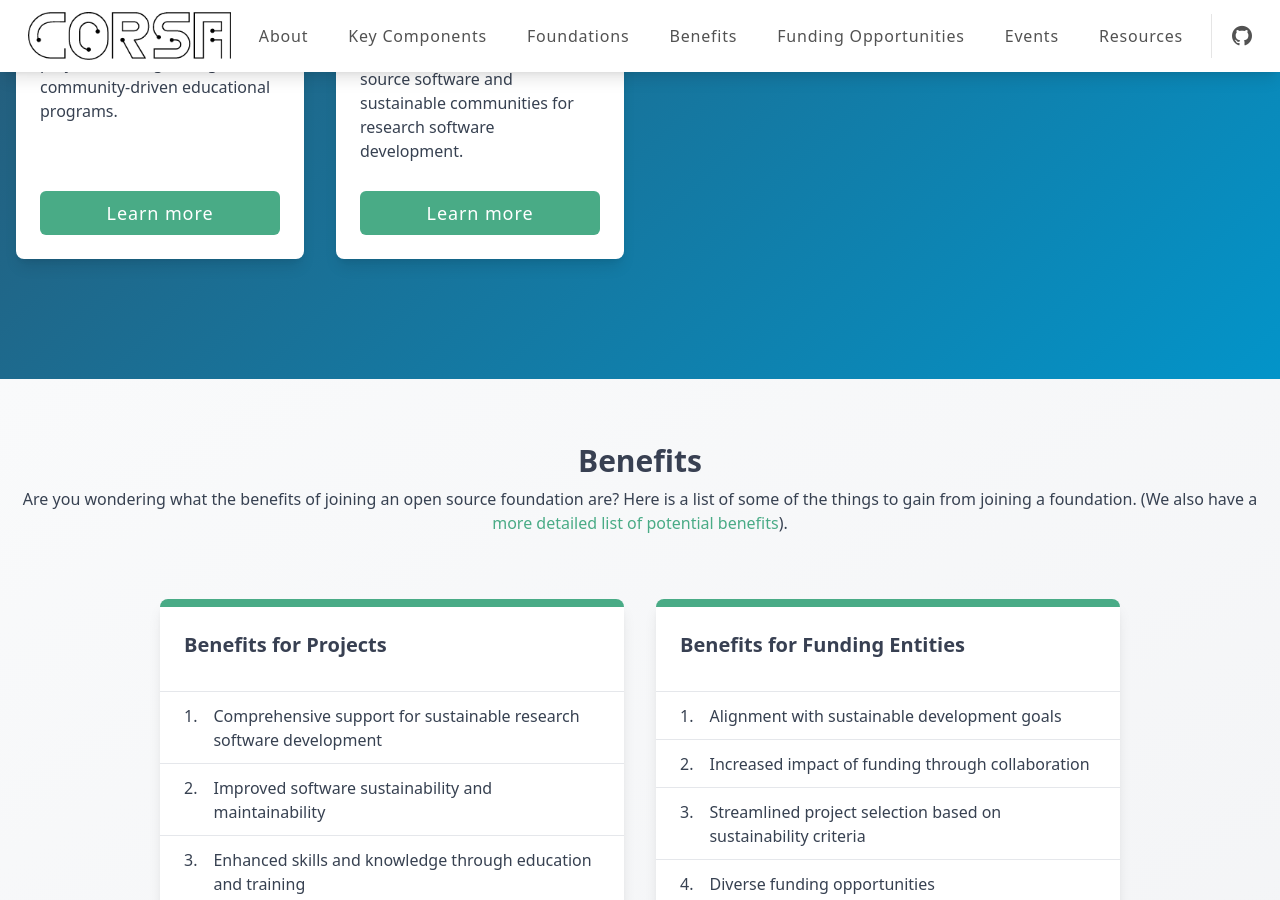
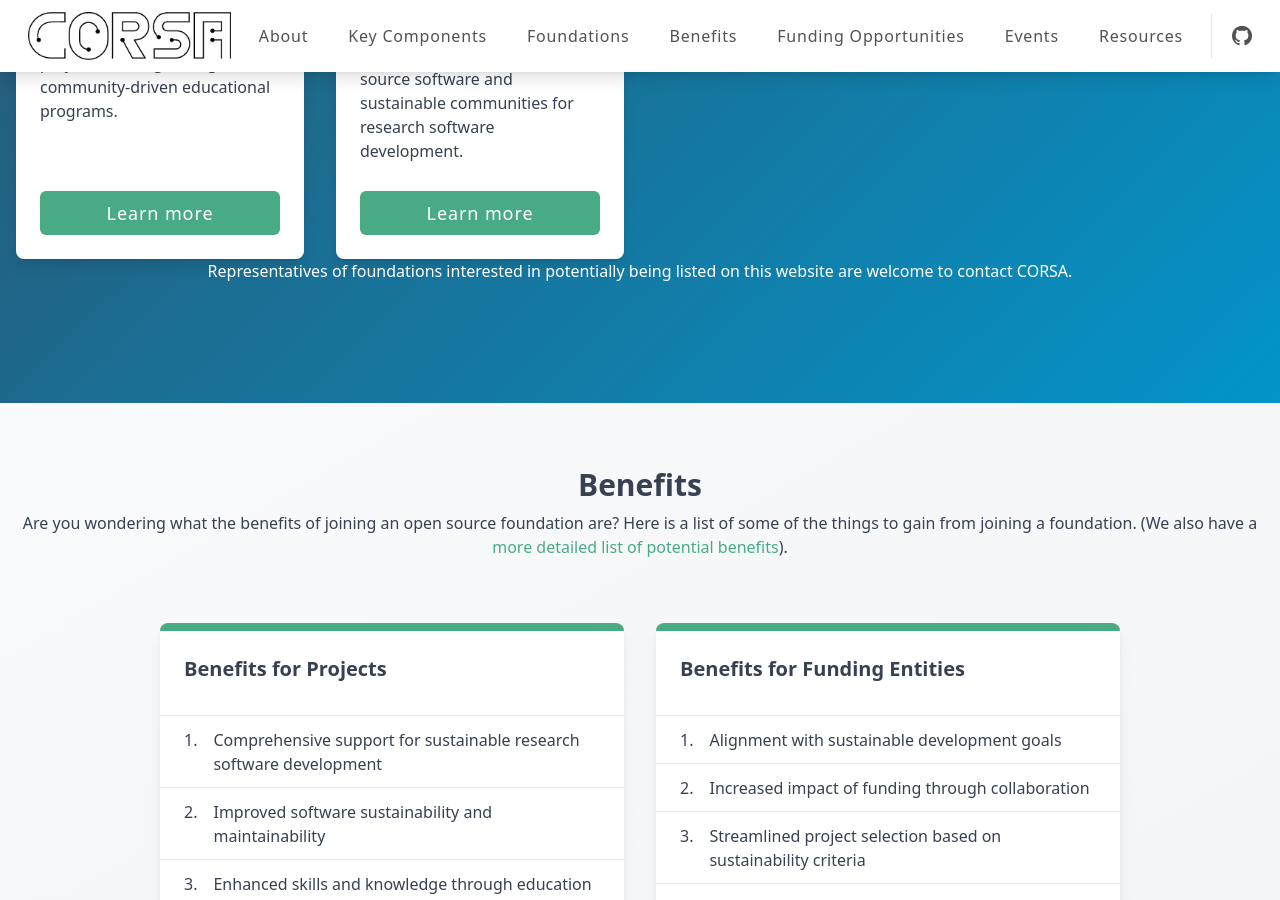
Before and after one commit to corsa-center/corsa-center.github.io, a Jekyll site: the page built from docs/index.html, in a window 1280 px wide and 900 px high, scrolled down 2419 px. Built offline with Jekyll 4.4.1, drawn with Linux system fonts in a browser that asks for light colours; nearby versions of some CDN libraries.

Commit message:
Update index.html to add contact message

```diff
--- a/docs/index.html
+++ b/docs/index.html
@@ -36,6 +36,7 @@ keycomp_items:
 # FOUNDATIONS SECTION
 foundations_heading: Foundations
 foundations_subtext: Need help choosing a foundation? Click on the links below to find out more about each foundation and what it takes to apply and join.
+foundations_footer: Representatives of foundations interested in potentially being listed on this website are welcome to contact CORSA.
 foundation_items:
   - name: Apache Software Foundation (ASF)
     content: "The ASF exists to provide software for the public good. It believes in the power of community over code, known as The Apache Way. Thousands of people around the world contribute to ASF open source projects every day."
```
